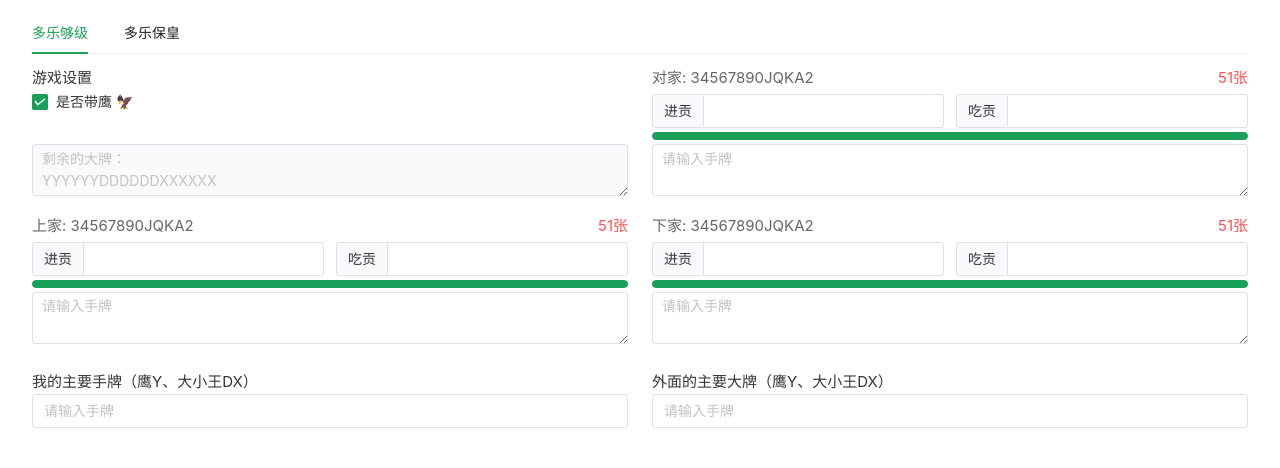
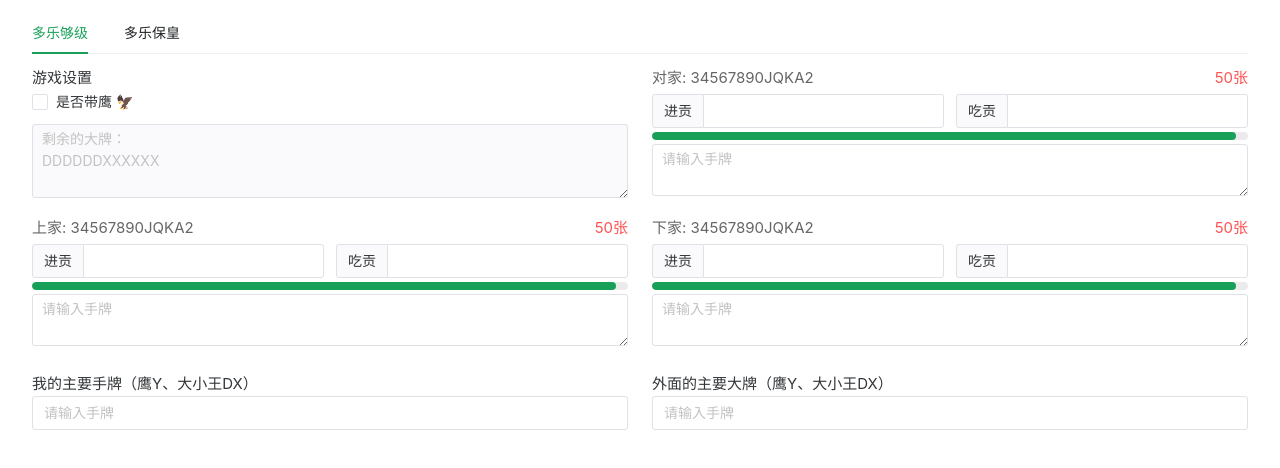
Before and after one commit to StationChnqoo/vue-demo, a Vue app: page /#/testDuole in a window 1280 px wide. Shown: the top 468 px of the page. Built offline with nearby package versions, Linux system fonts and the light colour scheme; the HTML template or start-up script is replaced by a standard one; what @tanstack/vue-query would draw is missing.

Commit message:
feat: 多乐够级记牌器，支持路由参数是否带鹰模式 ...

```diff
--- a/src/views/testDuole/components/GouJi.vue
+++ b/src/views/testDuole/components/GouJi.vue
@@ -2,8 +2,11 @@
 import { computed, onMounted, ref } from "vue";
 import Player from "./Player.vue";
 import { parseCardInput } from "../constants";
+import { useRoute, useRouter } from "vue-router";
+import router from "@/router";
 
-const isHawk = ref(true); // 带鹰模式
+const route = useRoute();
+const isHawk = ref(route.query.isHawk == "1"); // 带鹰模式
 const myBigCards = ref(""); // 我手里的大牌
 const otherBigCards = ref(""); // 外面已经出的大牌
 
@@ -13,6 +16,10 @@ const players = ref(
     cards: "",
   }))
 );
+
+const onPlayersInput = (index: number, cards: string) => {
+  console.log(index, cards);
+};
 
 const unusedBigCards = computed(() => {
   let hawks = isHawk.value ? "Y".repeat(6) : "";
@@ -52,24 +59,36 @@ onMounted(() => {
       <div style="flex: 1">
         <div>游戏设置</div>
         <n-checkbox v-model:checked="isHawk" label="是否带鹰 🦅" />
-        <div style="height: 30px" />
+        <div style="height: 10px" />
         <n-input
           :value="unusedBigCards"
           type="textarea"
           placeholder=""
-          rows="2"
+          rows="3"
           disabled
           size="small"
         />
       </div>
       <div style="width: 24px" />
-      <Player :player="players[0]" :is-hawk="isHawk" />
+      <Player
+        :player="players[0]"
+        :is-hawk="isHawk"
+        @input="(e) => onPlayersInput(0, e)"
+      />
     </div>
     <div style="height: 16px" />
     <div class="players">
-      <Player :player="players[1]" :is-hawk="isHawk" />
+      <Player
+        :player="players[1]"
+        :is-hawk="isHawk"
+        @input="(e) => onPlayersInput(1, e)"
+      />
       <div style="width: 24px" />
-      <Player :player="players[2]" :is-hawk="isHawk" />
+      <Player
+        :player="players[2]"
+        :is-hawk="isHawk"
+        @input="(e) => onPlayersInput(2, e)"
+      />
     </div>
     <div style="height: 24px" />
     <div class="players">
--- a/src/views/testDuole/components/Player.vue
+++ b/src/views/testDuole/components/Player.vue
@@ -5,7 +5,7 @@ const inCards = ref(""); // 吃贡
 const outCards = ref(""); // 进贡
 
 const props = defineProps(["player", "isHawk"]);
-
+const emits = defineEmits(["input"]);
 const allRanks = [
   "3",
   "4",
@@ -86,6 +86,7 @@ const countUnsedCards = computed(() => {
       placeholder="请输入手牌"
       rows="2"
       size="small"
+      @input="(e) => emits('input', e)"
     />
   </div>
 </template>
```
